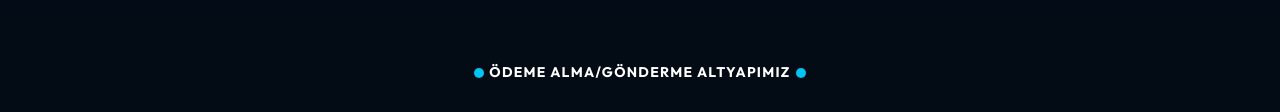
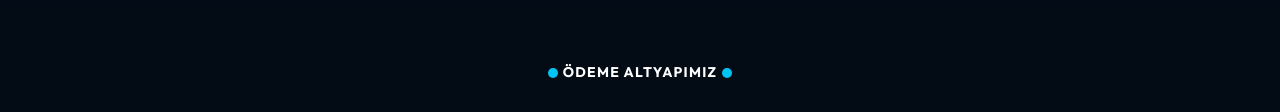
Before and after one commit to kaanvice/mitras.github.io, a plain HTML site: page index.html in a window 1280 px wide. Shown: the part 3379-3491 px from the top of the page. Drawn offline with Linux system fonts and the light colour scheme; some packages are replaced by stand-ins of ours; a script that the page names is missing.

Commit message:
Update index.html

```diff
--- a/index.html
+++ b/index.html
@@ -411,7 +411,7 @@
                     <div class="row justify-content-center">
                         <div class="col-lg-8">
                             <div class="section-title text-center mb-10">
-                                <span class="sub-title">Ödeme Alma/Gönderme Altyapımız</span>
+                                <span class="sub-title">Ödeme Altyapımız</span>
                             </div>
                         </div>
                     </div>
```
